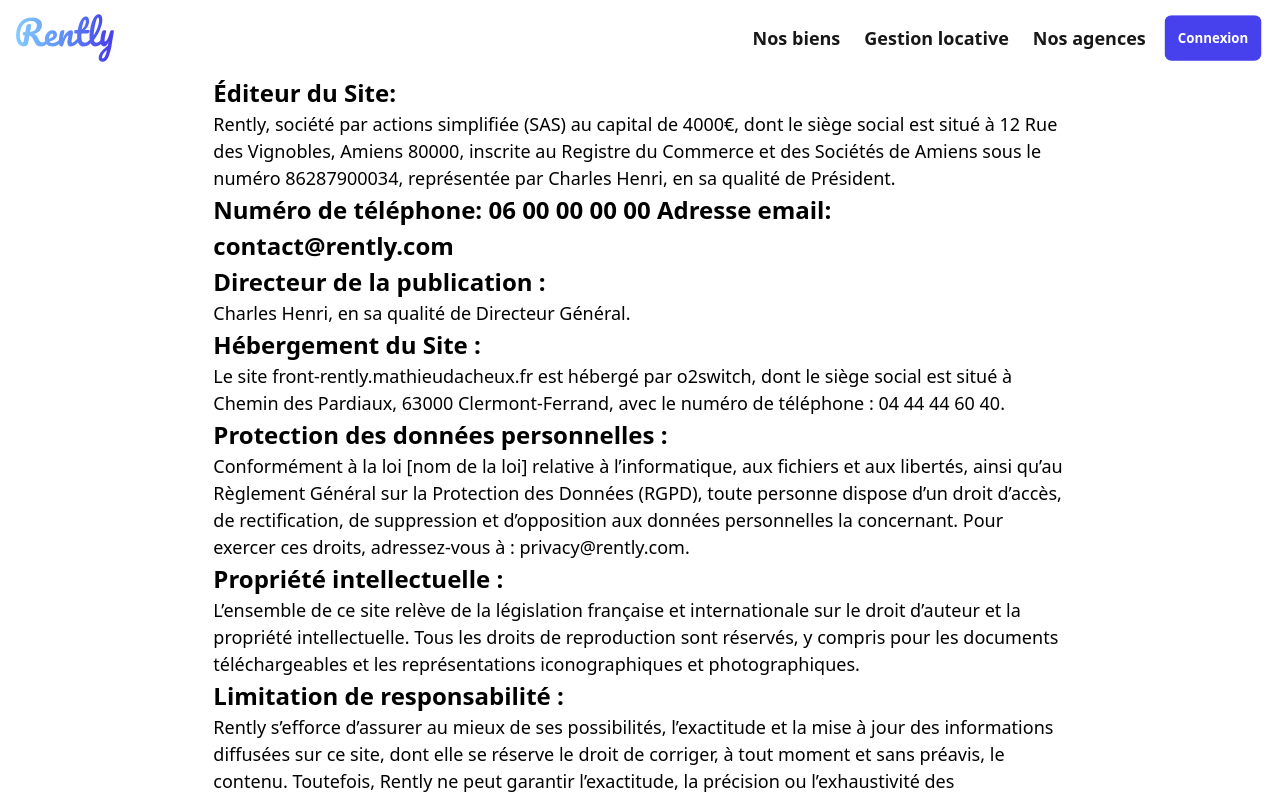
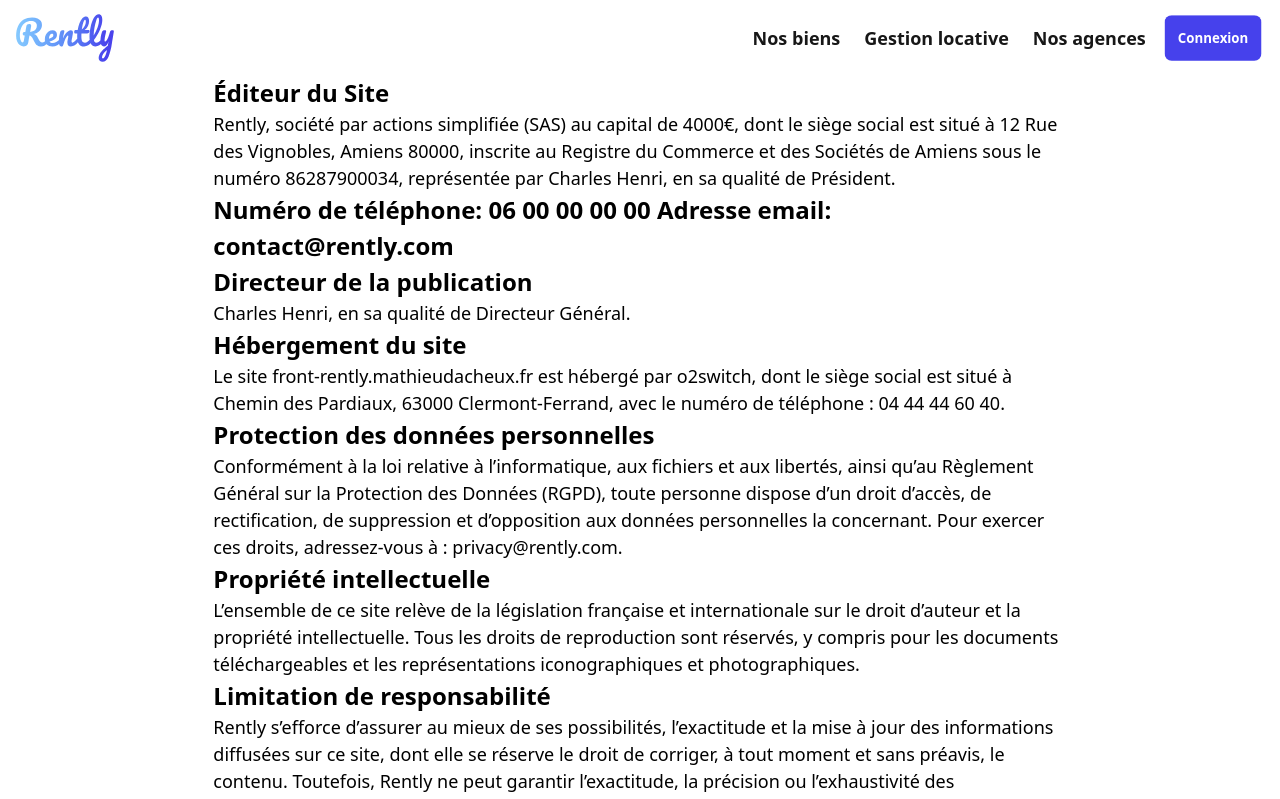
Before and after one commit to mathieudacheux/rently_FrontEnd, a React (Vite) app: page /terms in a window 1280 px wide. Shown: the top 799 px of the page. Built offline with nearby package versions, Linux system fonts and the light colour scheme; no server answers.

Commit message:
Refactor terms page headings

```diff
--- a/src/pages/Terms/Terms.tsx
+++ b/src/pages/Terms/Terms.tsx
@@ -1,11 +1,10 @@
-import React from 'react'
 import Typography from '../../components/atoms/Typography'
 
 export default function Terms() {
   return (
     <div className='w-full flex justify-center'>
       <div className='w-8/12'>
-        <Typography variant='h1'>Éditeur du Site:</Typography>
+        <Typography variant='h1'>Éditeur du Site</Typography>
         <Typography variant='text'>
           Rently, société par actions simplifiée (SAS) au capital de 4000€, dont
           le siège social est situé à 12 Rue des Vignobles, Amiens 80000,
@@ -16,34 +15,28 @@ export default function Terms() {
         <Typography variant='h1'>
           Numéro de téléphone: 06 00 00 00 00 Adresse email: contact@rently.com
         </Typography>
-
-        <Typography variant='h1'>Directeur de la publication :</Typography>
-
+        <Typography variant='h1'>Directeur de la publication</Typography>
         <Typography variant='text'>
           Charles Henri, en sa qualité de Directeur Général.
         </Typography>
-
-        <Typography variant='h1'>Hébergement du Site :</Typography>
+        <Typography variant='h1'>Hébergement du site</Typography>
         <Typography variant='text'>
           Le site front-rently.mathieudacheux.fr est hébergé par o2switch, dont
           le siège social est situé à Chemin des Pardiaux, 63000
           Clermont-Ferrand, avec le numéro de téléphone : 04 44 44 60 40.
         </Typography>
         <Typography variant='h1'>
-          Protection des données personnelles :
+          Protection des données personnelles
         </Typography>
-
         <Typography variant='text'>
-          Conformément à la loi [nom de la loi] relative à l&rsquo;informatique,
-          aux fichiers et aux libertés, ainsi qu&rsquo;au Règlement Général sur
-          la Protection des Données (RGPD), toute personne dispose d&rsquo;un
-          droit d&rsquo;accès, de rectification, de suppression et
-          d&rsquo;opposition aux données personnelles la concernant. Pour
-          exercer ces droits, adressez-vous à : privacy@rently.com.
+          Conformément à la loi relative à l&rsquo;informatique, aux fichiers et
+          aux libertés, ainsi qu&rsquo;au Règlement Général sur la Protection
+          des Données (RGPD), toute personne dispose d&rsquo;un droit
+          d&rsquo;accès, de rectification, de suppression et d&rsquo;opposition
+          aux données personnelles la concernant. Pour exercer ces droits,
+          adressez-vous à : privacy@rently.com.
         </Typography>
-
-        <Typography variant='h1'>Propriété intellectuelle :</Typography>
-
+        <Typography variant='h1'>Propriété intellectuelle</Typography>
         <Typography variant='text'>
           L&rsquo;ensemble de ce site relève de la législation française et
           internationale sur le droit d&rsquo;auteur et la propriété
@@ -51,9 +44,7 @@ export default function Terms() {
           compris pour les documents téléchargeables et les représentations
           iconographiques et photographiques.
         </Typography>
-
-        <Typography variant='h1'>Limitation de responsabilité :</Typography>
-
+        <Typography variant='h1'>Limitation de responsabilité</Typography>
         <Typography variant='text'>
           Rently s’efforce d’assurer au mieux de ses possibilités, l’exactitude
           et la mise à jour des informations diffusées sur ce site, dont elle se
@@ -61,9 +52,7 @@ export default function Terms() {
           contenu. Toutefois, Rently ne peut garantir l’exactitude, la précision
           ou l’exhaustivité des informations mises à disposition sur ce site.
         </Typography>
-
-        <Typography variant='h1'>Loi applicable :</Typography>
-
+        <Typography variant='h1'>Loi applicable</Typography>
         <Typography variant='text'>
           Le contenu de ce site est régi par la loi française, et tout litige
           éventuel s&rsquo;y rapportant sera soumis à la compétence des
```
